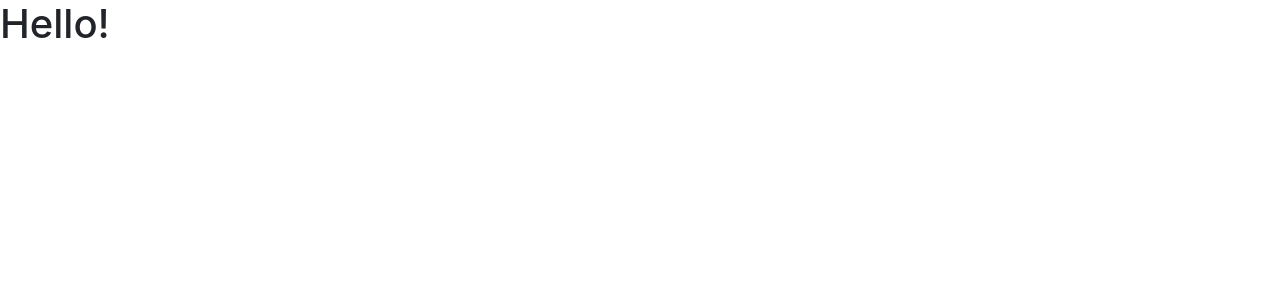
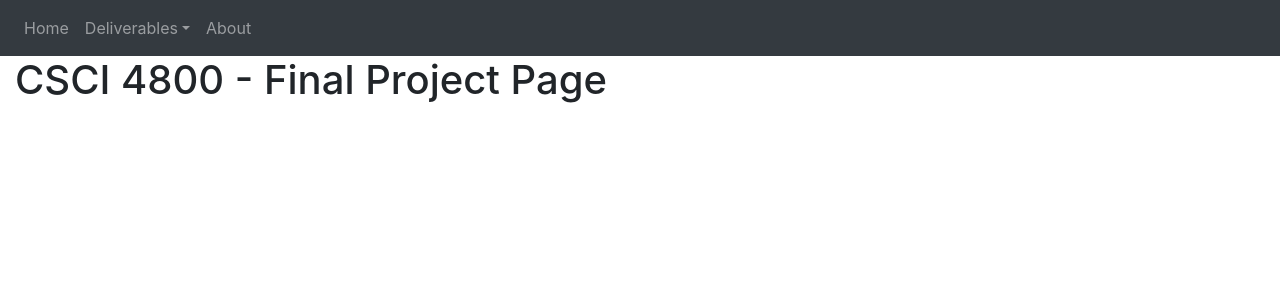
Before and after one commit to twh58439/twh58439.github.io, a Nuxt app: page / in a window 1280 px wide. Shown: the top 300 px of the page. Built offline with nearby package versions, Linux system fonts and the light colour scheme.

Commit message:
added navbar example

```diff
--- /dev/null
+++ b/components/Navbar.vue
@@ -0,0 +1,27 @@
+<template>
+ <div>
+  <b-navbar type="dark" variant="dark">
+    <b-navbar-nav>
+      <b-nav-item href="#">Home</b-nav-item>
+
+      <!-- Navbar dropdowns -->
+      <b-nav-item-dropdown text="Deliverables" right>
+        <b-dropdown-item href="#">D1</b-dropdown-item>
+        <b-dropdown-item href="#">D2</b-dropdown-item>
+      </b-nav-item-dropdown>
+
+      <b-nav-item href="#">About</b-nav-item>
+    </b-navbar-nav>
+  </b-navbar>
+</div>
+</template>
+
+<script>
+export default {
+
+}
+</script>
+
+<style>
+
+</style>
--- a/components/Welcome.vue
+++ b/components/Welcome.vue
@@ -1,16 +1,12 @@
 <template>
-<div>
-	<h1>Hello!</h1>
-</div>
-
+  <b-container fluid>
+    <h1>CSCI 4800 - Final Project Page</h1>
+  </b-container>
 </template>
 
 <script>
-export default {
-
-}
+export default {};
 </script>
 
 <style>
-
 </style>
--- a/pages/index.vue
+++ b/pages/index.vue
@@ -1,5 +1,8 @@
 <template>
-  <Welcome/>
+  <div>
+    <Navbar />
+    <Welcome />
+  </div>
 </template>
 
 <script>
@@ -7,9 +10,8 @@ export default {
   // Meta information
   head() {
     return {
-      title: 'Senior Googler\'s 4800 Project Page',
-
-    }
-  }
-}
+      title: "Senior Googler's 4800 Project Page",
+    };
+  },
+};
 </script>
```
